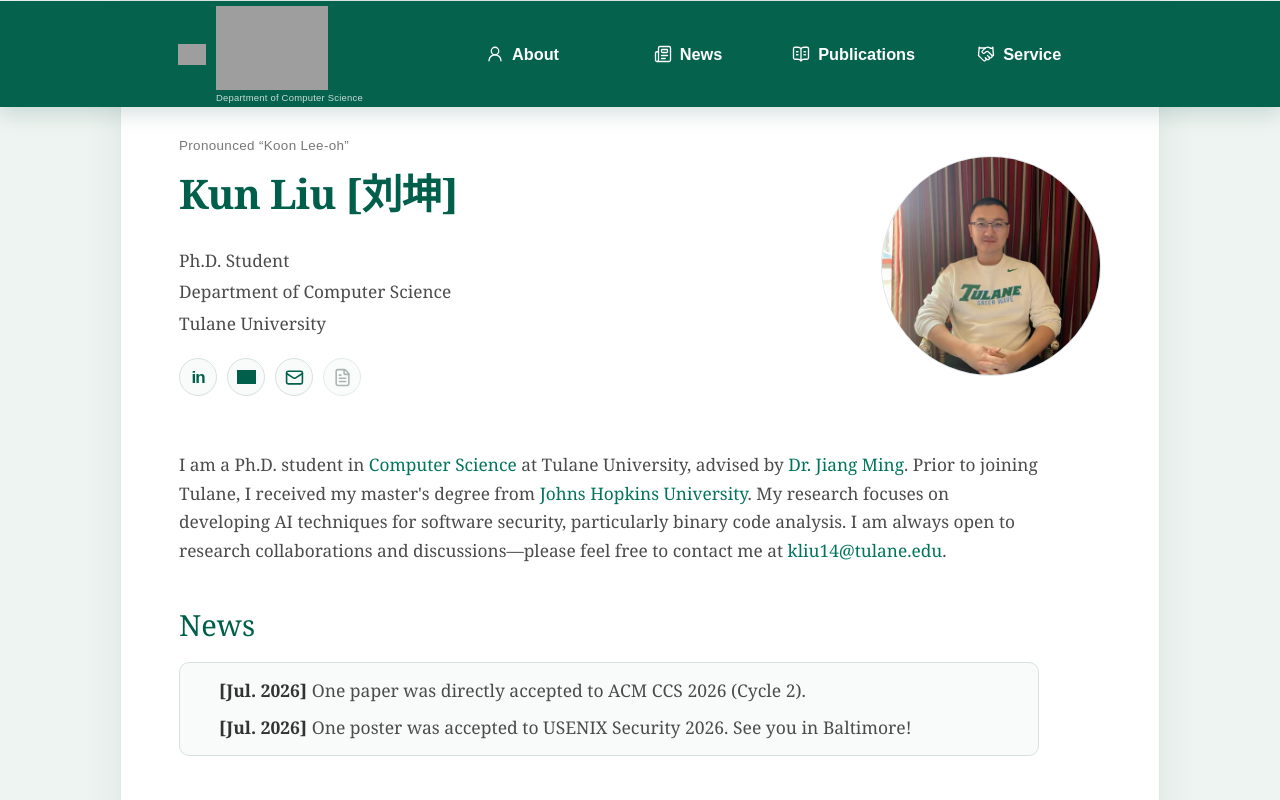
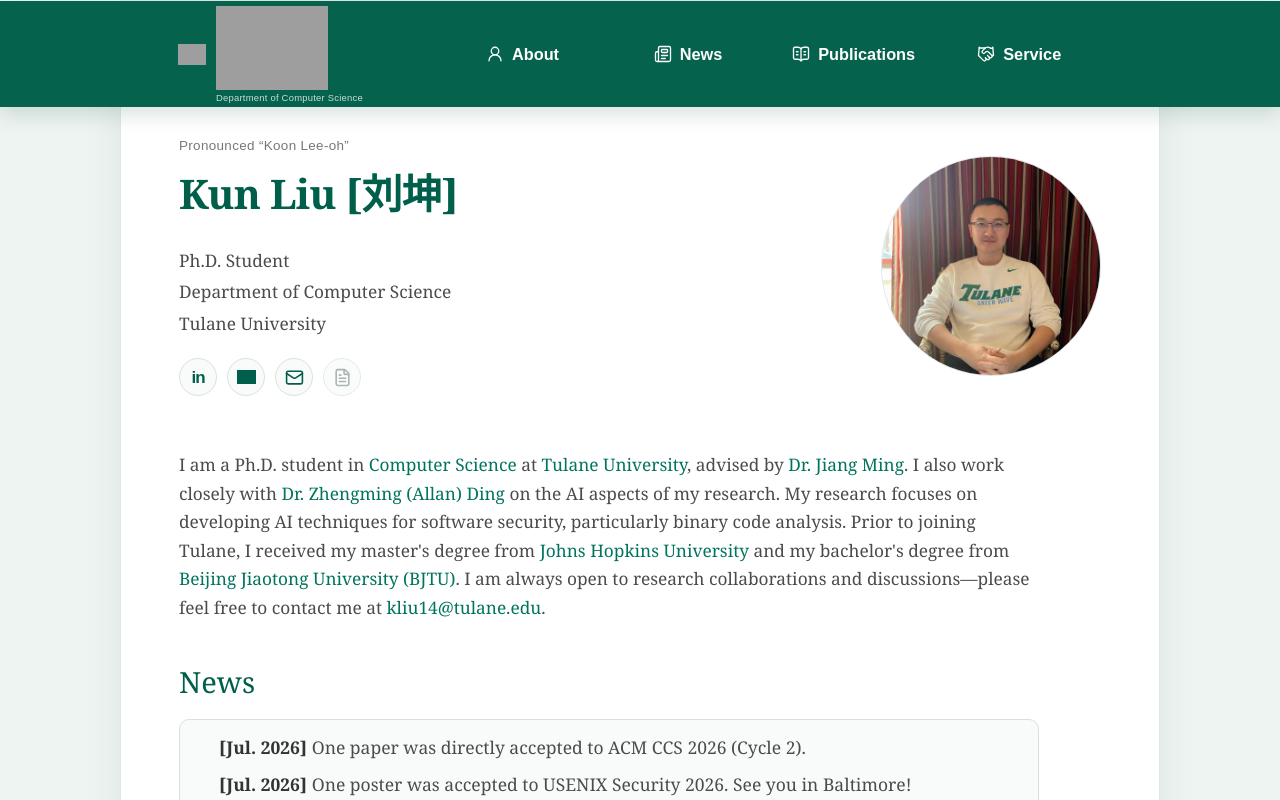
Before and after one commit to Ryan-hub-bit/ryan-hub-bit.github.io, a Next.js app: page / in a window 1280 px wide. Shown: the top 800 px of the page. Built offline with nearby package versions, Linux system fonts and the light colour scheme; grey boxes are pictures that could not be loaded.

Commit message:
Update academic biography and education links

```diff
--- a/app/page.tsx
+++ b/app/page.tsx
@@ -151,18 +151,31 @@ export default function Home() {
             <a href="https://sse.tulane.edu/cs" target="_blank" rel="noreferrer">
               Computer Science
             </a>{" "}
-            at Tulane University, advised by{" "}
+            at{" "}
+            <a href="https://tulane.edu/" target="_blank" rel="noreferrer">
+              Tulane University
+            </a>
+            , advised by{" "}
             <a href="https://cs.tulane.edu/~jming/" target="_blank" rel="noreferrer">
               Dr. Jiang Ming
             </a>
-            . Prior to joining Tulane, I received my master&apos;s degree from{" "}
+            . I also work closely with{" "}
+            <a href="https://allanding.github.io/" target="_blank" rel="noreferrer">
+              Dr. Zhengming (Allan) Ding
+            </a>{" "}
+            on the AI aspects of my research. My research focuses on developing AI
+            techniques for software security, particularly binary code analysis.
+            Prior to joining Tulane, I received my master&apos;s degree from{" "}
             <a href="https://isi.jhu.edu/" target="_blank" rel="noreferrer">
               Johns Hopkins University
+            </a>{" "}
+            and my bachelor&apos;s degree from{" "}
+            <a href="https://en.bjtu.edu.cn/" target="_blank" rel="noreferrer">
+              Beijing Jiaotong University (BJTU)
             </a>
-            . My research focuses on developing AI techniques for software
-            security, particularly binary code analysis. I am always open to
-            research collaborations and discussions—please feel free to contact
-            me at <a href="mailto:kliu14@tulane.edu">kliu14@tulane.edu</a>.
+            . I am always open to research collaborations and discussions—please
+            feel free to contact me at{" "}
+            <a href="mailto:kliu14@tulane.edu">kliu14@tulane.edu</a>.
           </p>
         </section>
 
```
